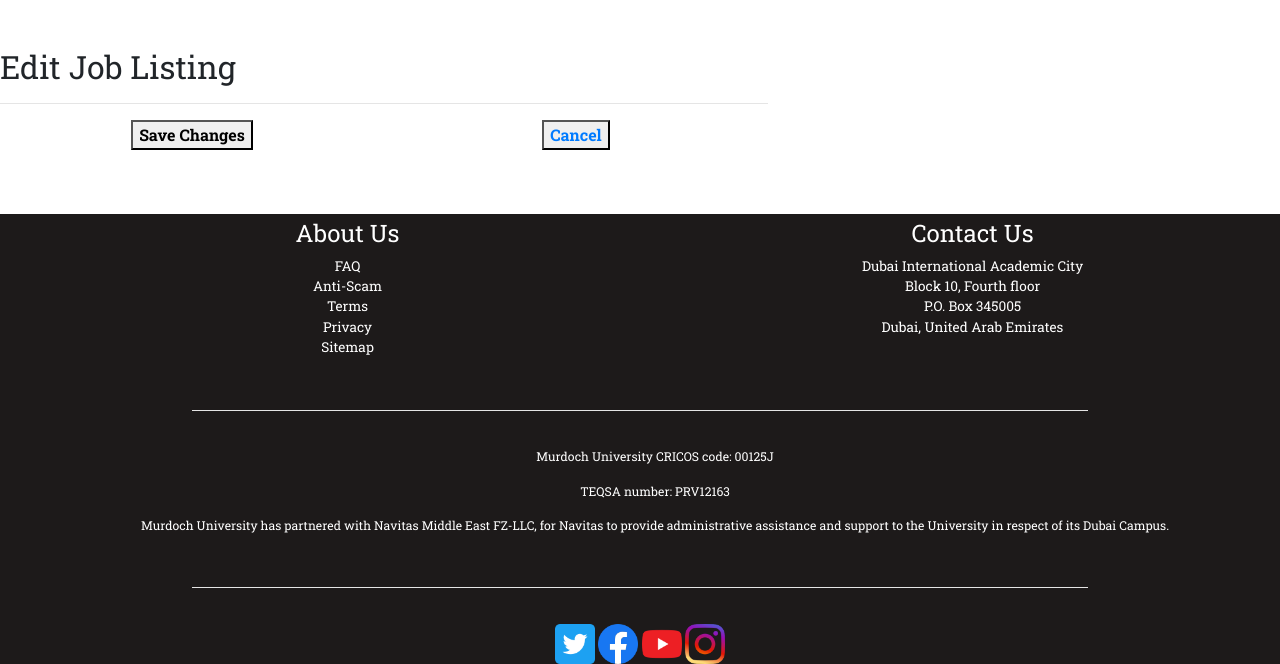
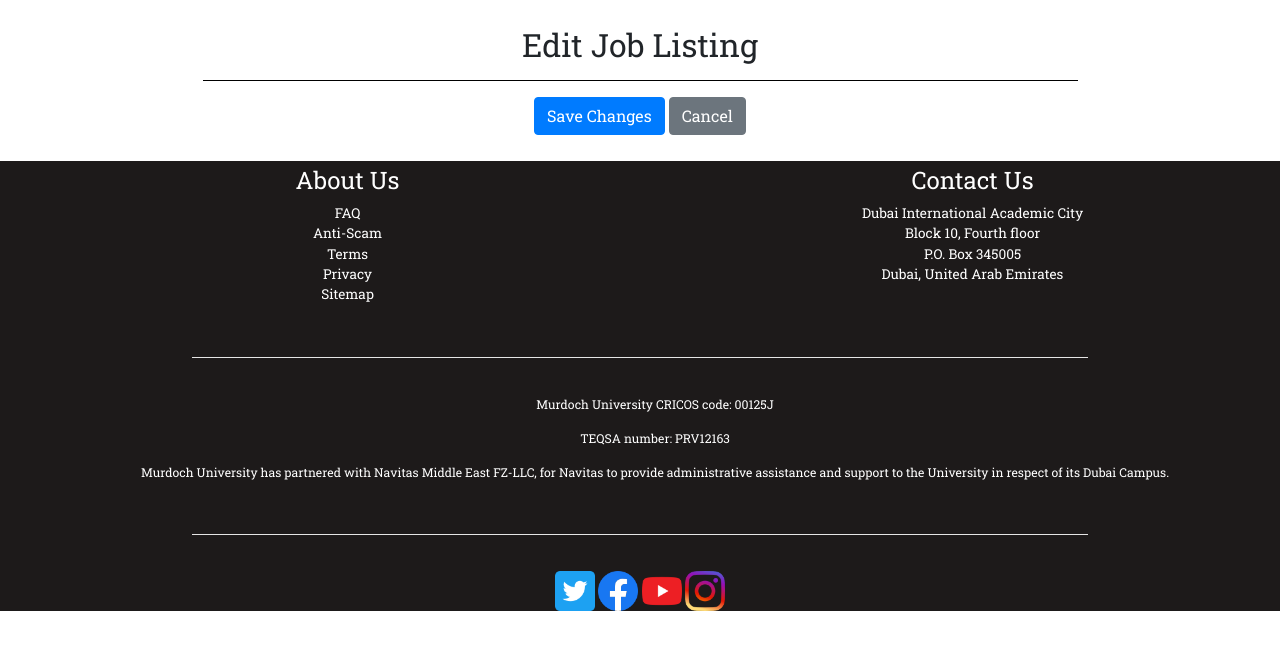
Before and after one commit to ahmed-cmyk/InnovateSolutions, a Django app: template Home/templates/Home/edit_job.html in a window 1280 px wide. Shown: the part 136-800 px from the top of the page. Run offline with Django 3.2, Linux system fonts and the light colour scheme; the template is opened without the code that fills it: most values are stand-ins (such as "Sample title", 1, 10 or a date in 2020); some libraries are stand-ins or nearby versions.

Commit message:
Fixed edit job listing form

```diff
--- a/Home/templates/Home/edit_job.html
+++ b/Home/templates/Home/edit_job.html
@@ -1,8 +1,9 @@
 {% extends "theme.html" %}
 {% load staticfiles %}
+{% load crispy_forms_tags %}
 <!-- Stylesheet -->
 {% block stylesheets %}
-    <link rel="stylesheet" type="text/css" href="{% static 'css/Register.css' %}"/>
+    <link rel="stylesheet" type="text/css" href="{% static 'css/EditJob.css' %}"/>
 {% endblock %}
 
 {% block title %}
@@ -10,30 +11,43 @@
 {% endblock %}
 
 {% block content %}
-    <br><br>
-    <div class="inside-container2" style="width: 60%">
-        <h2>Edit Job Listing</h2>
+    <div id="editJobBody" class="col-12">
+        <h2 class="text-center">Edit Job Listing</h2>
         <hr>
-        <form action="{% url 'edit_job' job.id %}" method="post" enctype="multipart/form-data">
-
-            {% csrf_token %}
+        <form action="{% url 'edit_job' job.id %}" method="post" enctype="multipart/form-data">{% csrf_token %}
             {% if user_type == 'employer' %}
-                {{ jobForm.as_p }}
+                {{ jobForm.job_title|as_crispy_field }}
+                {{ jobForm.description|as_crispy_field }}
+                {{ jobForm.duration|as_crispy_field }}
+                {{ jobForm.location|as_crispy_field }}
+                {{ jobForm.job_type_id|as_crispy_field }}
+                {{ jobForm.salary|as_crispy_field }}
+                {{ jobForm.skills|as_crispy_field }}
+                {{ jobForm.industry_id|as_crispy_field }}
             {% elif user_type == 'admin' %}
-                {{ jobForm.as_p }}
-                {{ companyForm.as_p }}
+                {{ jobForm.job_title|as_crispy_field }}
+                {{ jobForm.description|as_crispy_field }}
+                {{ jobForm.duration|as_crispy_field }}
+                {{ jobForm.location|as_crispy_field }}
+                {{ jobForm.job_type_id|as_crispy_field }}
+                {{ jobForm.salary|as_crispy_field }}
+                {{ jobForm.skills|as_crispy_field }}
+                {{ jobForm.industry_id|as_crispy_field }}
+                {{ companyForm.logo|as_crispy_field }}
+                {{ companyForm.company_name|as_crispy_field }}
+                {{ companyForm.company_description|as_crispy_field }}
+                {{ companyForm.phone_number|as_crispy_field }}
             {% endif %}
 
             <input type="hidden" name="next" value="{% url 'job_details' job.id %}">
-            <div style="display: flex">
-                <div style="flex: 1" align="center">
-                    <button class="mybutton" type="submit"><b>Save Changes</b></button>
-                </div>
-                <div style="flex: 1" align="center">
-                    <button class="mybutton" type="button"><a href="{% url 'job_details' job.id %}"><b>Cancel</b></a></button>
+                <div class="text-center">
+                    <button class="btn btn-primary" type="submit">
+                        Save Changes
+                    </button>
+                    <button class="btn btn-secondary" type="button">
+                        <a class="text-decoration-none text-white" href="{% url 'job_details' job.id %}">Cancel</a>
+                    </button>
                 </div>
         </form>
     </div>
-    </div>
-    <br><br>
 {% endblock %}
--- /dev/null
+++ b/static/css/EditJob.css
@@ -0,0 +1,13 @@
+#editJobBody {
+    margin: 2% 0;
+}
+
+#editJobBody hr {
+    width: 70%;
+    background-color: #000000;
+}
+
+#editJobBody form {
+    width: 80%;
+    margin: 0 auto;
+}
```
Also changed, not shown: Employer/forms.py (+6 -6 lines), README.md.
